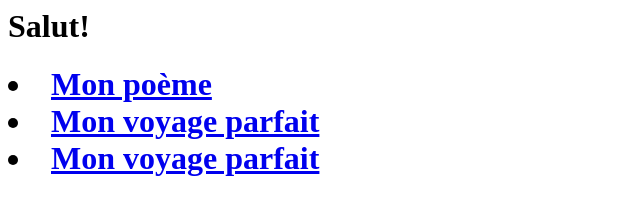
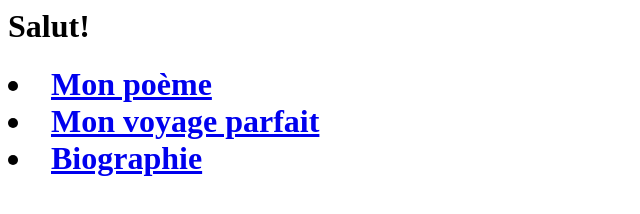
Before and after one commit to Klevin777/Klevin777.github.io, a plain HTML site: page index.html in a window 1280 px wide. Shown: the whole page, without its empty margins (0-640 px from the left). Drawn offline with Linux system fonts and the light colour scheme.

Commit message:
Update index.html

```diff
--- a/index.html
+++ b/index.html
@@ -1,4 +1,4 @@
 <h1>Salut!<H1>
 <li><a href=poeme.html>Mon poème</a></li>
 <li><a href=voyage.html>Mon voyage parfait</a></li>
-<li><a href=biographie.html>Mon voyage parfait</a></li>
+<li><a href=biographie.html>Biographie</a></li>
```
